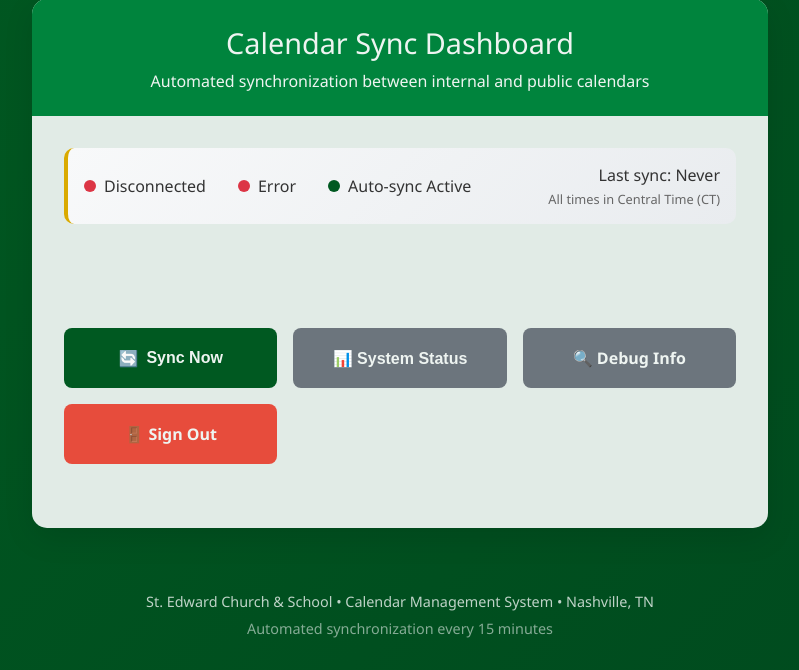
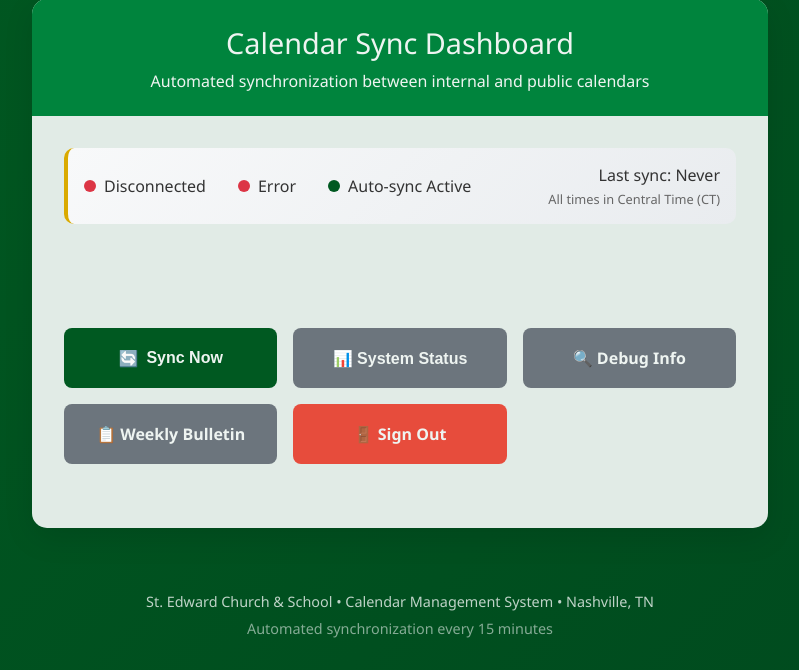
Before and after one commit to eharnischStEdword/stedward-calendar-sync, a Flask app: template templates/index.html in a window 1280 px wide. Shown: the part 134-804 px from the top of the page, without its empty margins (240-1039 px from the left). Run offline with Flask 3, Linux system fonts and the light colour scheme; the template is opened without the code that fills it, so the values that code supplies are empty.

Commit message:
Update index.html

```diff
--- a/templates/index.html
+++ b/templates/index.html
@@ -489,7 +489,9 @@
                     <a href="/debug" class="action-btn secondary">
                         🔍 Debug Info
                     </a>
-
+                    <a href="/bulletin-events" class="action-btn secondary">
+                        📋 Weekly Bulletin
+                    </a>
                     <a href="/logout" class="action-btn warning">
                         🚪 Sign Out
                     </a>
```
